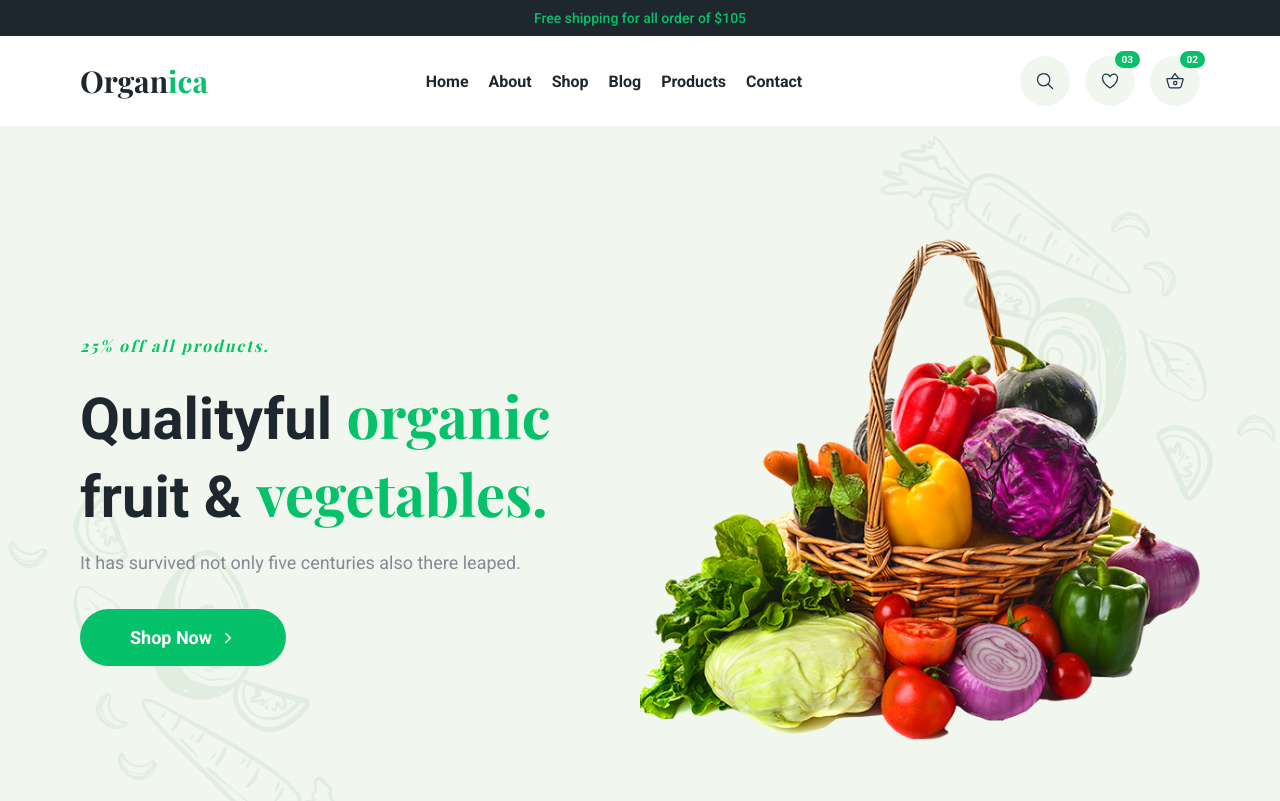
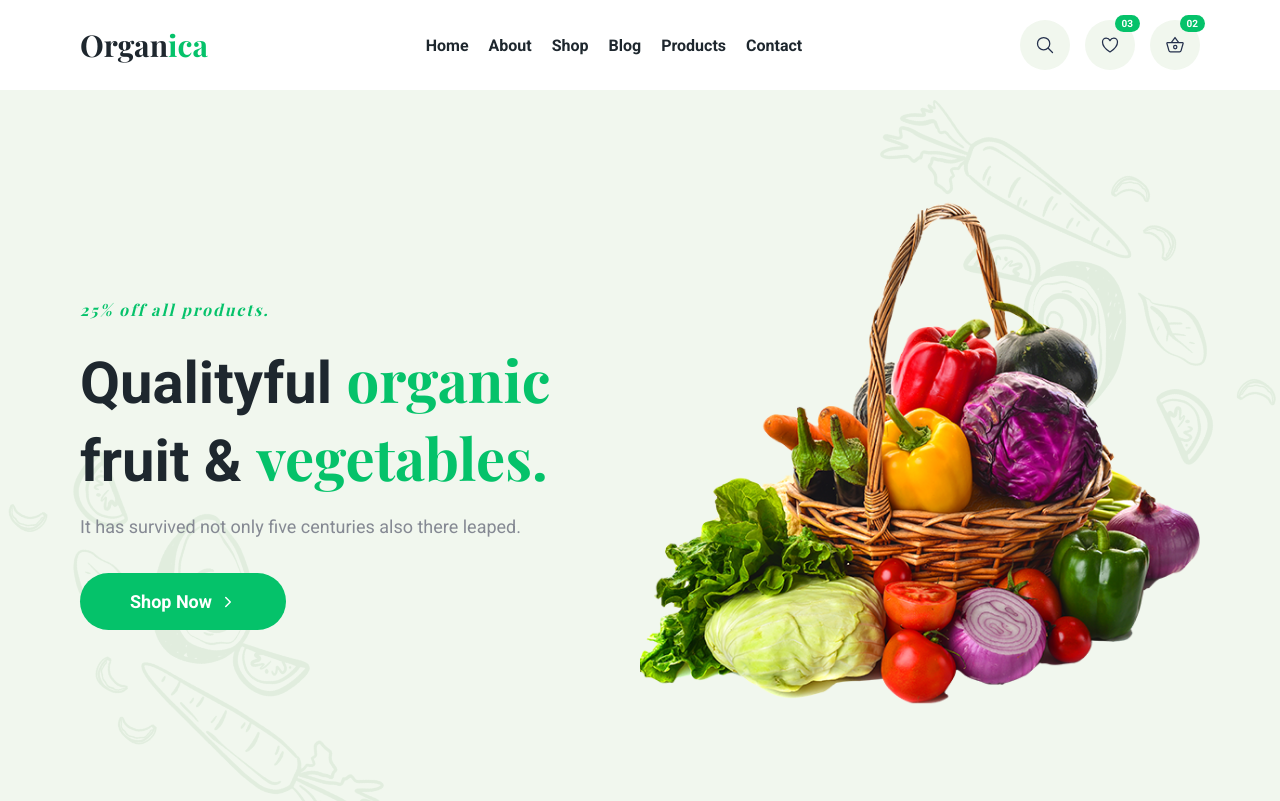
Before and after one commit to suja1956/PWA_Project, a plain HTML site: page index.html in a window 1280 px wide. Shown: the top 801 px of the page. Drawn offline with nearby package versions, Linux system fonts and the light colour scheme; a web font is replaced by a local one.

Commit message:
update index.html

```diff
--- a/index.html
+++ b/index.html
@@ -52,11 +52,11 @@
 
   <header class="header" data-header>
 
-    <div class="top-bar">
+    <!-- <div class="top-bar">
       <div class="container">
         <p>Free shipping for all order of $105</p>
       </div>
-    </div>
+    </div> -->
 
     <div class="nav-wrapper">
       <div class="container">
```
